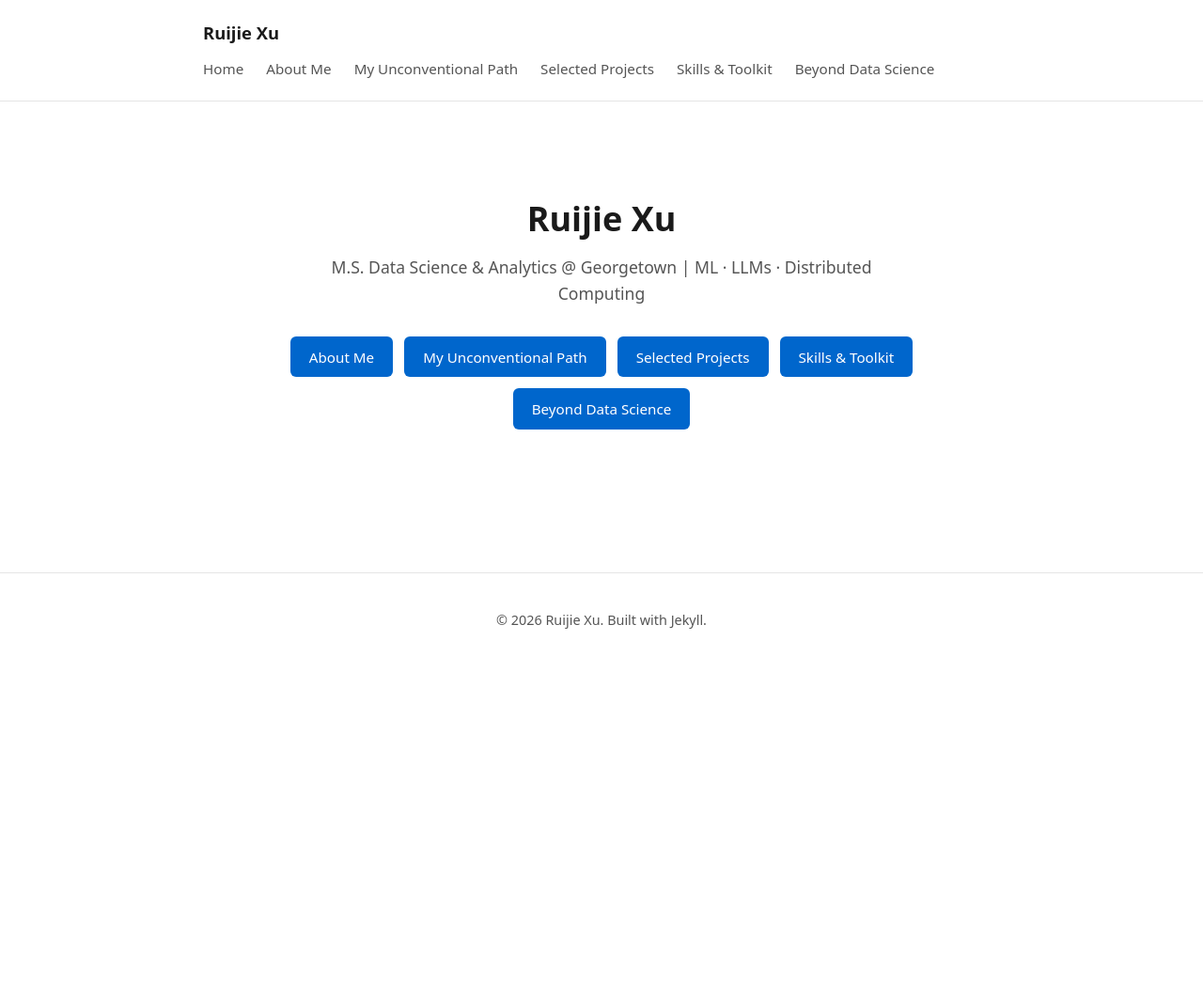
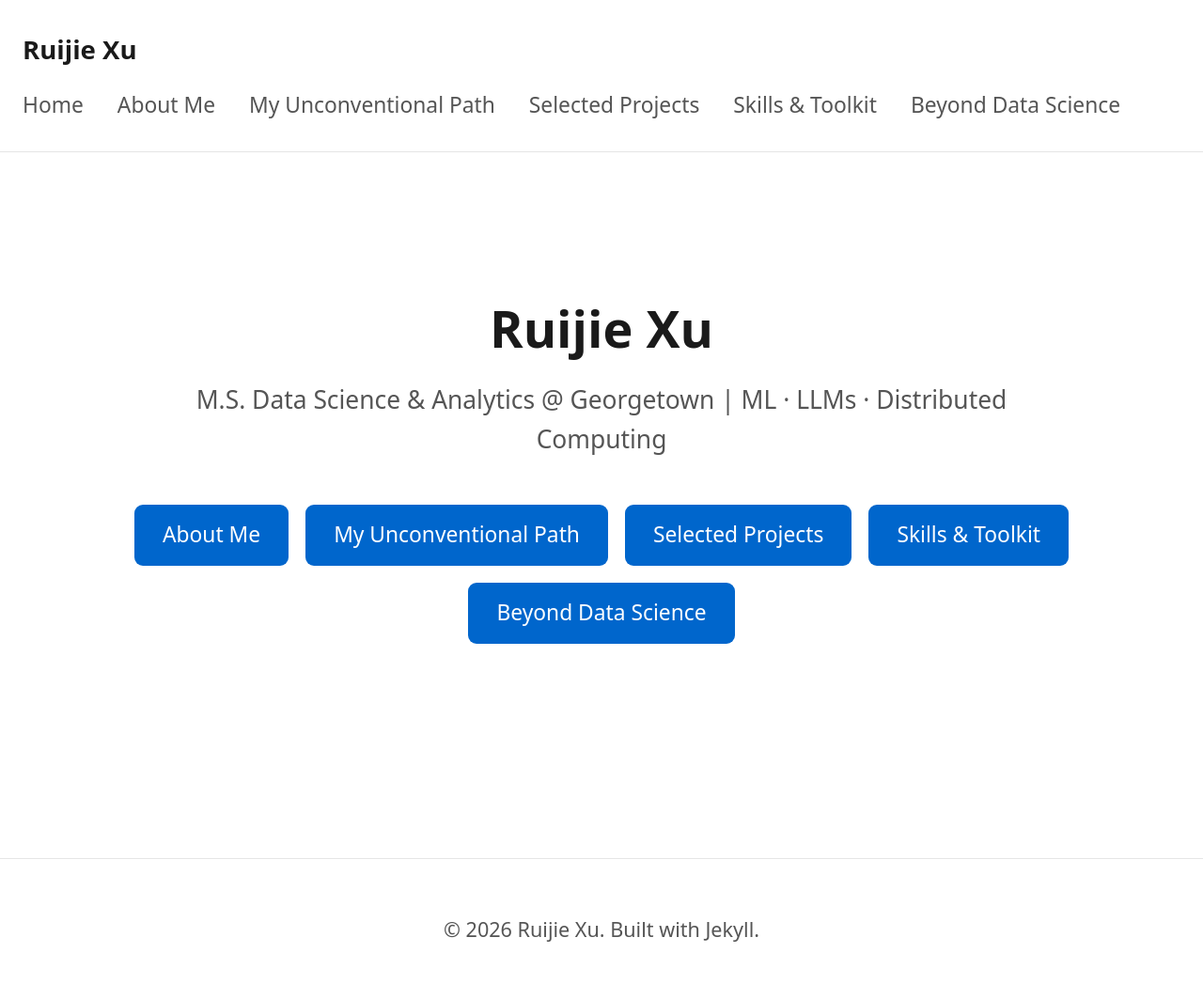
Before and after one commit to RX67-RX67/RX67-RX67.github.io, a Jekyll site: the page built from index.md, in a window 1280 px wide. Shown: the whole page at 94% size. Built offline with Jekyll 4.4.1, drawn with Linux system fonts in a browser that asks for light colours; before the commit the page ends 900 px from its top, so only the background shows below that.

Commit message:
Scale page size up 1.5x
Set root font-size to 150% so all rem-based sizing scales together,
and convert remaining fixed-pixel dimensions (max-width, profile
photo, border radii) to rem for consistent scaling.

```diff
--- a/assets/css/style.css
+++ b/assets/css/style.css
@@ -7,7 +7,8 @@
   --color-border: #e5e5e5;
   --font-sans: system-ui, -apple-system, sans-serif;
   --space: 1rem;
-  --max-width: 880px;
+  --max-width: 55rem; /* 880px at default root font-size */
+  font-size: 150%; /* scales all rem-based sizing by 1.5x */
 }
 
 * { box-sizing: border-box; }
@@ -39,20 +40,20 @@ img { max-width: 100%; height: auto; }
 .hero h1 { margin: 0 0 0.5rem; font-size: 2.25rem; }
 .hero .tagline { margin: 0 auto; max-width: 36rem; color: var(--color-muted); font-size: 1.1rem; }
 .hero .cta { margin-top: 2rem; display: flex; flex-wrap: wrap; justify-content: center; gap: 0.75rem; }
-.hero .cta a { display: inline-block; padding: 0.6rem 1.25rem; background: var(--color-link); color: #fff; text-decoration: none; border-radius: 6px; font-size: 0.95rem; font-weight: 500; white-space: nowrap; transition: opacity 0.15s ease; }
+.hero .cta a { display: inline-block; padding: 0.6rem 1.25rem; background: var(--color-link); color: #fff; text-decoration: none; border-radius: 0.375rem; font-size: 0.95rem; font-weight: 500; white-space: nowrap; transition: opacity 0.15s ease; }
 .hero .cta a:hover { opacity: 0.85; }
 
 /* About page profile photo */
 .profile { text-align: center; margin-bottom: 2rem; }
-.profile-photo { width: 160px; height: 160px; border-radius: 50%; object-fit: cover; border: 3px solid var(--color-border); }
+.profile-photo { width: 10rem; height: 10rem; border-radius: 50%; object-fit: cover; border: 0.1875rem solid var(--color-border); }
 
 /* Project cards (use with _data/projects.yml) */
 .project-list { display: grid; gap: 1.5rem; list-style: none; padding: 0; margin: 0; }
-.project-card { border: 1px solid var(--color-border); border-radius: 8px; padding: 1.5rem; }
+.project-card { border: 1px solid var(--color-border); border-radius: 0.5rem; padding: 1.5rem; }
 .project-card h3 { margin: 0 0 0.5rem; font-size: 1.15rem; }
 .project-card p { margin: 0 0 0.75rem; color: var(--color-muted); font-size: 0.95rem; }
 .project-card .meta { font-size: 0.85rem; color: var(--color-muted); }
 
 /* Skills list */
 .skills-list { list-style: none; margin: 0; padding: 0; display: grid; gap: 0.75rem; }
-.skills-list li { padding: 0.75rem 1rem; border: 1px solid var(--color-border); border-radius: 6px; }
+.skills-list li { padding: 0.75rem 1rem; border: 1px solid var(--color-border); border-radius: 0.375rem; }
```
